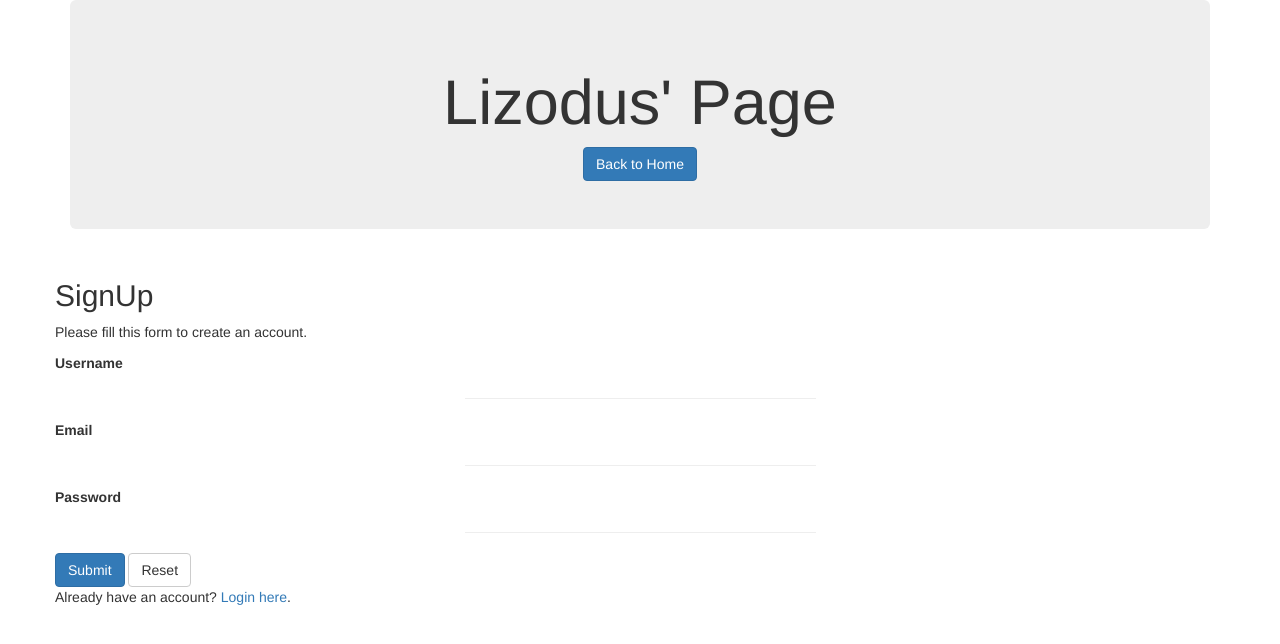
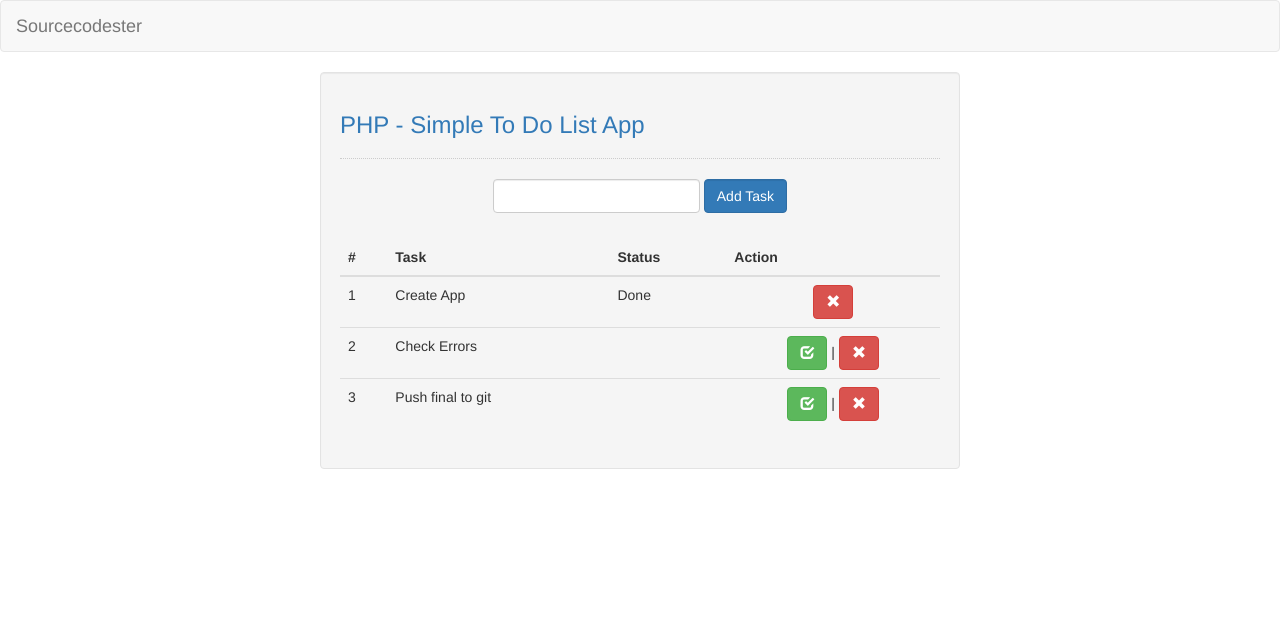
Before and after one commit to lizodus/Phpcodes, a PHP site: page / in a window 1280 px wide. Shown: the top 644 px of the page. Run offline with PHP 8.4, Linux system fonts and the light colour scheme; data comes from the database, SQL or seed files in the repository; both versions use the stored data as it was after the commit; some libraries are stand-ins or nearby versions.

Commit message:
Add files via upload

```diff
--- /dev/null
+++ b/conn.php
@@ -0,0 +1,7 @@
+<?php
+	$conn = new mysqli("localhost", "root", "", "db_task");
+
+	if(!$conn){
+		die("Error: Cannot connect to the database");
+	}
+?>
--- a/index.php
+++ b/index.php
@@ -1,187 +1,66 @@
-<?php  include_once 'process.php';  ?>
-
 <!DOCTYPE html>
 <html lang="en">
 	<head>
-    <meta charset="UTF-8">
-    <meta name="viewport" content="width=device-width, initial-scale=1.0">
-    <link rel="shortcut icon" href="img/FBT.png" type="image/x-icon">
-    <link rel="stylesheet" href="../css/bootstrap.min.css">
-    <title>Lizodus' Page</title>
+		<link rel="stylesheet" type="text/css" href="css/bootstrap.css"/>
+		<meta charset="UTF-8" name="viewport" content="width=device-width, initial-scale=1"/>
 	</head>
 <body>
-<div class="container">
-                <div class="jumbotron text-center">
-                    <h1 class="text-info">Lizodus' Page</h1>
-                    <a href="../index.php" class="btn btn-primary m-auto">Back to Home</a>
+	<nav class="navbar navbar-default">
+		<div class="container-fluid">
+			<a class="navbar-brand" href="https://sourcecodester.com">Sourcecodester</a>
 		</div>
-    <!-- all input are being processed in process.php -->
-
+	</nav>
+	<div class="col-md-3"></div>
+	<div class="col-md-6 well">
+		<h3 class="text-primary">PHP - Simple To Do List App</h3>
+		<hr style="border-top:1px dotted #ccc;"/>
+		<div class="col-md-2"></div>
+		<div class="col-md-8">
+			<center>
+				<form method="POST" class="form-inline" action="add_query.php">
+					<input type="text" class="form-control" name="task" required/>
+					<button class="btn btn-primary form-control" name="add">Add Task</button>
+				</form>
+			</center>
+		</div>
+		<br /><br /><br />
+		<table class="table">
+			<thead>
+				<tr>
+					<th>#</th>
+					<th>Task</th>
+					<th>Status</th>
+					<th>Action</th>
+				</tr>
+			</thead>
+			<tbody>
 				<?php
-
-            $user = $pass = "";
-            // success message and data display of user
-            if (isset($_GET['login'])): ?>
-
-
-
-            <div class="alert alert-<?=$_SESSION['msg_type'] ?>">
+					require 'conn.php';
+					$query = $conn->query("SELECT * FROM `task` ORDER BY `task_id` ASC");
+					$count = 1;
+					while($fetch = $query->fetch_array()){
+				?>
+				<tr>
+					<td><?php echo $count++?></td>
+					<td><?php echo $fetch['task']?></td>
+					<td><?php echo $fetch['status']?></td>
+					<td colspan="2">
+						<center>
 							<?php
-
-                    echo $_SESSION['message'];
-                    unset($_SESSION['message']);
-                   $user =  $_SESSION['userDetail']['name'];
-                   $pass = $_SESSION['userDetail']['password'];
-
+								if($fetch['status'] != "Done"){
+									echo
+									'<a href="update_task.php?task_id='.$fetch['task_id'].'" class="btn btn-success"><span class="glyphicon glyphicon-check"></span></a> |';
+								}
 							?>
-            </div>
-
-
-            <div class="row justify-content-center mt-5">
-
-                <form action="process.php" method="post" enctype="multipart/form-data">
-                    <h2>Login</h2>
-                    <h1 style="margin-left: 50%;margin-right:50%;margin-bottom:10%">Login</h1>
-
-                     <div>
-                     <label for="name" style="margin-right: 4%;">Username</label>
-                     <input type="text" name="name" style="width:30%; border:0px">
-                     <hr style="width:30%">
-                        <!-- username -->
-                    </div>
-
-                    <div>
-                    <label for="password" style="margin-right: 4%;">Password</label>
-                    <input type="password" name="password" style="width:30%;border:0px" required>
-                    <hr  style="width:30%">
-                        <!-- password -->
-                    </div>
-
-                    <input type="hidden" name="user" value="<?= $user;?>">
-                    <input type="hidden" name="pass" value="<?= $pass; ?>">
-                    <div class="form-group">
-                        <button type="submit" class="btn btn-success" name="login">Save</button>
-                        <p>Don't have an account? <a href="index.php">SignUp here</a>.</p>
-                    </div>
-                </form>
-
-            </div>
-
-            <?php elseif(isset($_GET['signin'])): ?>
-                <div class="row justify-content-center mt-5">
-
-                    <form action="process.php" method="post" enctype="multipart/form-data">
-                        <h2>Login</h2>
-
-                        div>
-                        <label for="name" style="margin-right: 4%;">Username</label>
-                        <input type="text" name="name" style="width:30%; border:0px">
-                        <hr style="width:30%">
-                           <!-- username -->
-                       </div>
-
-                       <div>
-                       <label for="password" style="margin-right: 4%;">Password</label>
-                       <input type="password" name="password" style="width:30%;border:0px" required>
-                       <hr  style="width:30%">
-                           <!-- password -->
-                       </div>
-
-                        <input type="hidden" name="user" value="<?= $user;?>">
-                        <input type="hidden" name="pass" value="<?= $pass; ?>">
-                        <div class="form-group">
-                            <button type="submit" class="btn btn-success" name="login">Save</button>
-                            <p>Don't have an account? <a href="index.php">SignUp here</a>.</p>
-                        </div>
-                    </form>
-
-                 </div>
-
-            <?php else: ?>
-
-                <?php if (isset($_GET['data'])): ?>
-
-
-
-                <div class="alert alert-<?=$_SESSION['msg_type'] ?>">
+							 <a href="delete_query.php?task_id=<?php echo $fetch['task_id']?>" class="btn btn-danger"><span class="glyphicon glyphicon-remove"></span></a>
+						</center>
+					</td>
+				</tr>
 				<?php
-
-                        echo $_SESSION['message'];
-                        unset($_SESSION['message']);
-
+					}
 				?>
-                </div>
-
-
-            <div class="row justify-content-center mt-5">
-                <form action="process.php" method="post" enctype="multipart/form-data">
-                    <h2>SignUp</h2>
-                    <p>Please fill this form to create an account.</p>
-
-                    <<div>
-                    <label for="name" style="margin-right: 4%;">Username</label>
-                    <input type="text" name="name" style="width:30%; border:0px">
-                    <hr style="width:30%">
-                    </div>
-
-                    <div>
-                    <label for="email" style="margin-right: 4%;">Email</label>
-                    <input type="email" name="email" style="width:30%;border:0px">
-                    <hr  style="width:30%">
-                    </div>
-
-                    <div>
-                    <label for="password" style="margin-right: 4%;">Password</label>
-                    <input type="password" name="password" style="width:30%;border:0px">
-                    <hr  style="width:30%">
-                    </div>
-
-                    <div class="form-group">
-                        <input type="submit" class="btn btn-primary" name="register" value="Submit">
-                        <input type="reset" class="btn btn-default" value="Reset">
-
-                        <p>Already have an account? <a href="index.php?signin">Login here</a>.</p>
-                    </div>
-                </form>
-
-            </div>
-            <?php
-                else:
-            ?>
-            <div class="row justify-content-center mt-5">
-                <form action="process.php" method="post" enctype="multipart/form-data">
-                    <h2>SignUp</h2>
-                    <p>Please fill this form to create an account.</p>
-
-                    <div>
-                    <label for="name" style="margin-right: 4%;">Username</label>
-                    <input type="text" name="name" style="width:30%; border:0px">
-                    <hr style="width:30%">
-                    </div>
-
-                    <div>
-                    <label for="email" style="margin-right: 4%;">Email</label>
-                    <input type="email" name="email" style="width:30%;border:0px">
-                    <hr  style="width:30%">
-                    </div>
-
-                    <div>
-                    <label for="password" style="margin-right: 4%;">Password</label>
-                    <input type="password" name="password" style="width:30%;border:0px">
-                    <hr  style="width:30%">
-                    </div>
-
-                    <div class="form-group">
-                        <input type="submit" class="btn btn-primary" name="register" value="Submit">
-                        <input type="reset" class="btn btn-default" value="Reset">
-
-                        <p>Already have an account? <a href="index.php?signin">Login here</a>.</p>
-                    </div>
-                </form>
-        <?php endif; ?>
-        <?php endif; ?>
-
-    </div>
+			</tbody>
+		</table>
 	</div>
 </body>
 </html>
```
Also changed, not shown: add_query.php (added, +11 -0 lines), db_task.sql (added, +68 -0 lines), delete_query.php (added, +10 -0 lines), update_task.php (added, +10 -0 lines). Lines whose indentation alone changed are shown as unchanged.
